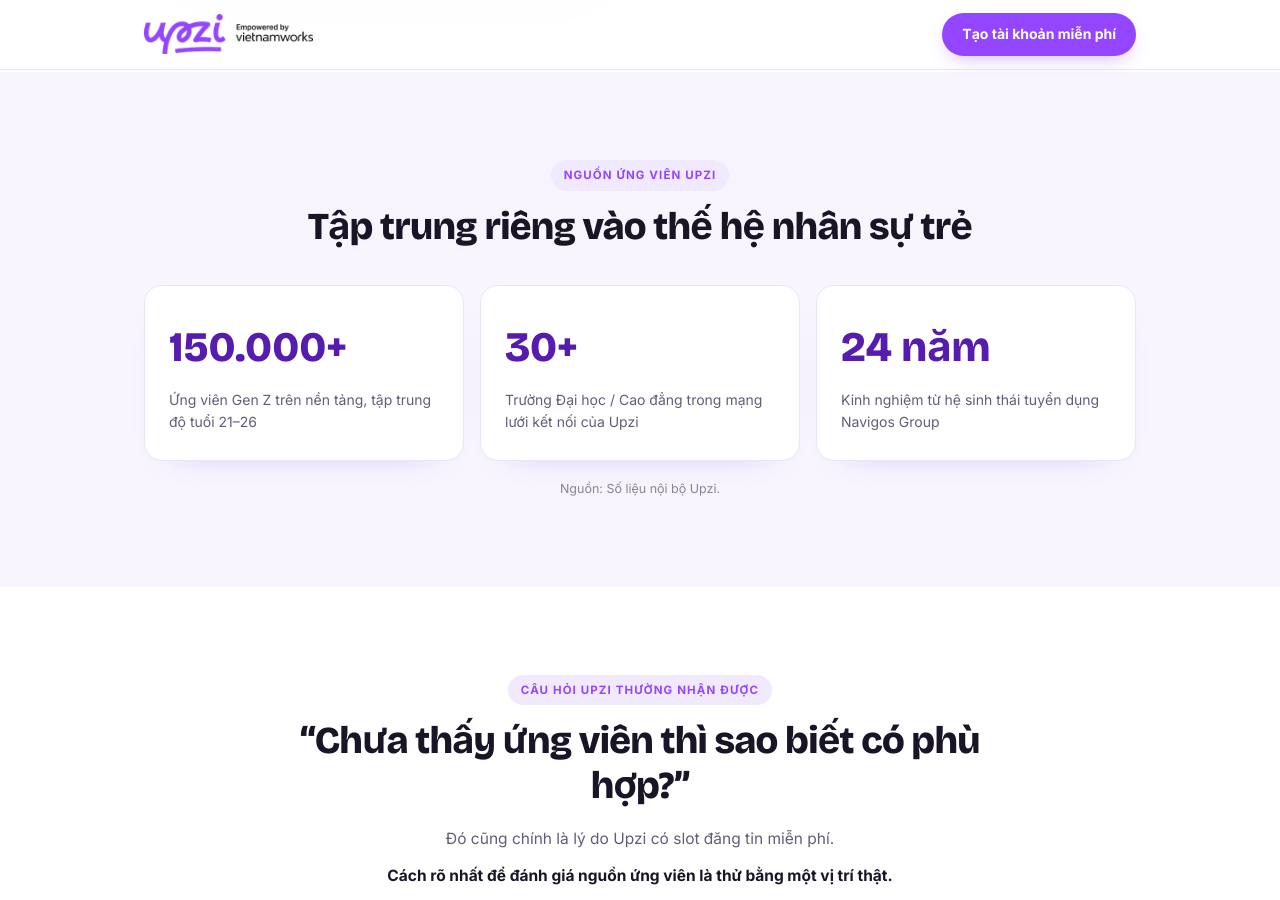
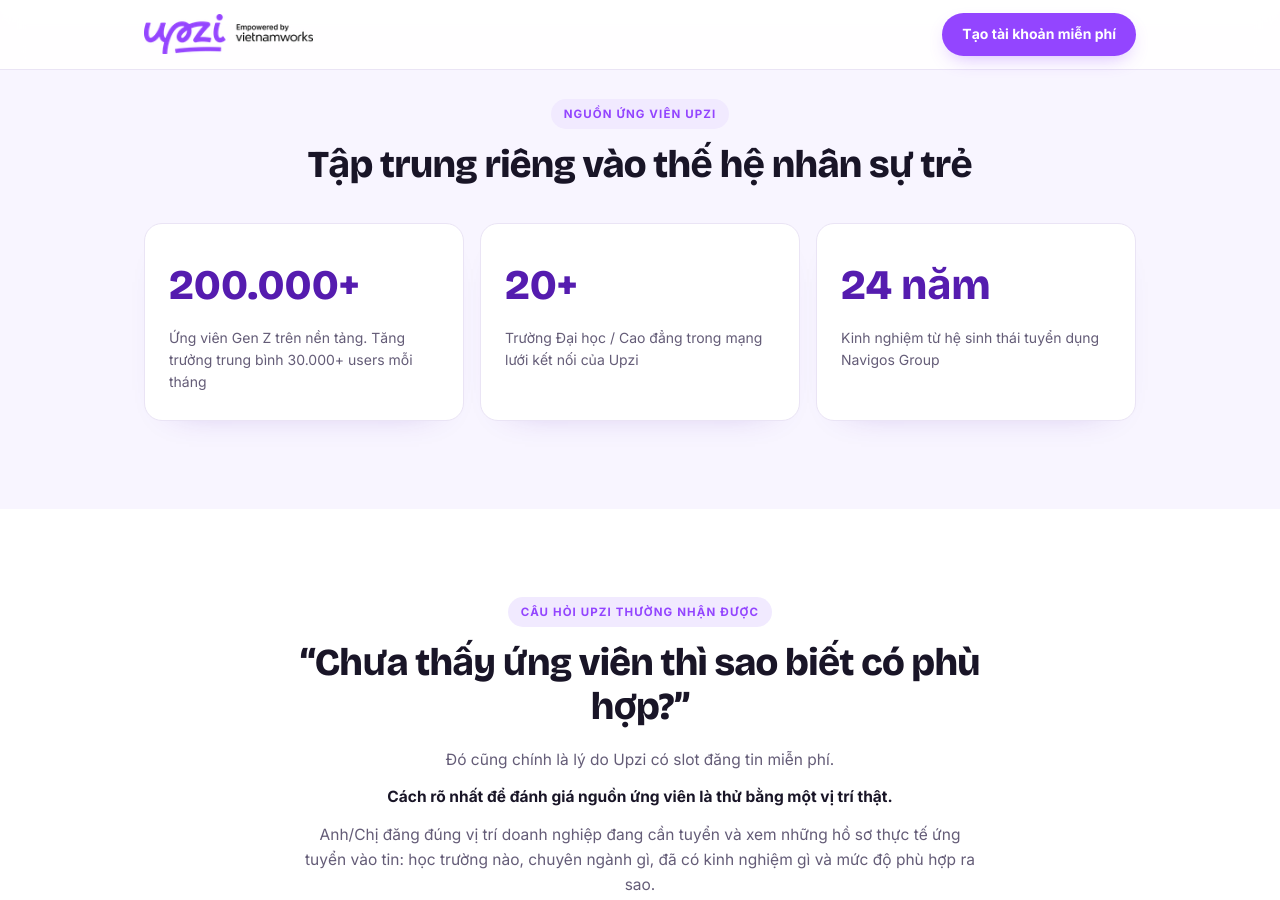
Before and after one commit to upzi-vn/employers, a Jekyll site: the page free-trial.html, which Jekyll copies as it is, in a window 1280 px wide and 900 px high, scrolled down 1780 px. Built offline with Jekyll 4.4.1, drawn with Linux system fonts in a browser that asks for light colours; some of the changed text lies outside the part shown.

Commit message:
Revise Gen Z candidate stats and education data
Updated statistics for Gen Z candidates and educational institutions.

```diff
--- a/free-trial.html
+++ b/free-trial.html
@@ -289,7 +289,6 @@
           <span><b>✓</b> Không ràng buộc hợp đồng</span>
           <span><b>✓</b> Khoảng 10 phút để đăng tin</span>
         </div>
-        <div class="hero-note"><span class="vsq">U</span>Upzi trực thuộc Navigos Group - đơn vị sở hữu VietnamWorks & Navigos Search.</div>
       </div>
       <div class="hero-visual">
         <img src="/images/product-talentone.png" alt="Giao diện Navigos Talent One: danh sách ứng viên ứng tuyển kèm tỷ lệ phù hợp do AI đánh giá">
@@ -355,11 +354,10 @@
         <h2>Tập trung riêng vào thế hệ nhân sự trẻ</h2>
       </div>
       <div class="st-grid stagger">
-        <div class="st"><div class="num">150.000+</div><div class="lb">Ứng viên Gen Z trên nền tảng, tập trung độ tuổi 21–26</div></div>
-        <div class="st"><div class="num">30+</div><div class="lb">Trường Đại học / Cao đẳng trong mạng lưới kết nối của Upzi</div></div>
+        <div class="st"><div class="num">200.000+</div><div class="lb">Ứng viên Gen Z trên nền tảng. Tăng trưởng trung bình 30.000+ users mỗi tháng</div></div>
+        <div class="st"><div class="num">20+</div><div class="lb">Trường Đại học / Cao đẳng trong mạng lưới kết nối của Upzi</div></div>
         <div class="st"><div class="num">24 năm</div><div class="lb">Kinh nghiệm từ hệ sinh thái tuyển dụng Navigos Group</div></div>
       </div>
-      <p class="band-src reveal">Nguồn: Số liệu nội bộ Upzi.</p>
     </div>
   </section>
 
```
